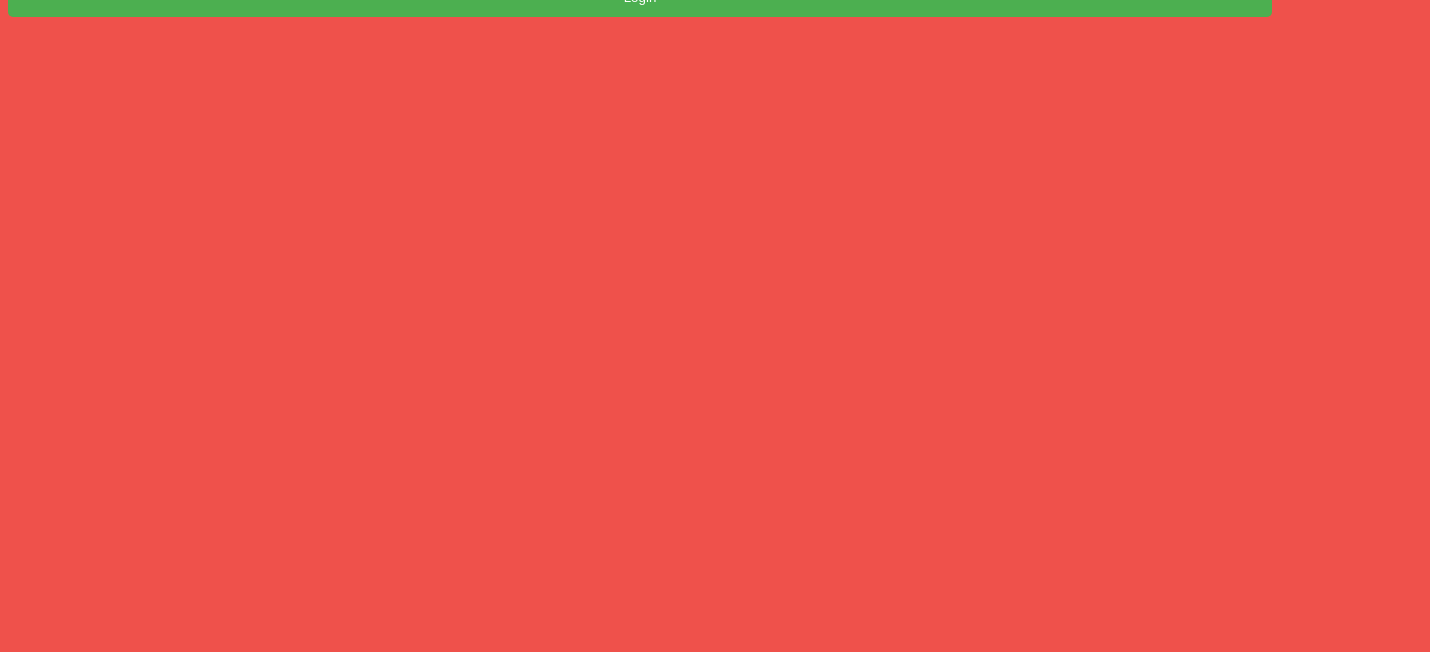
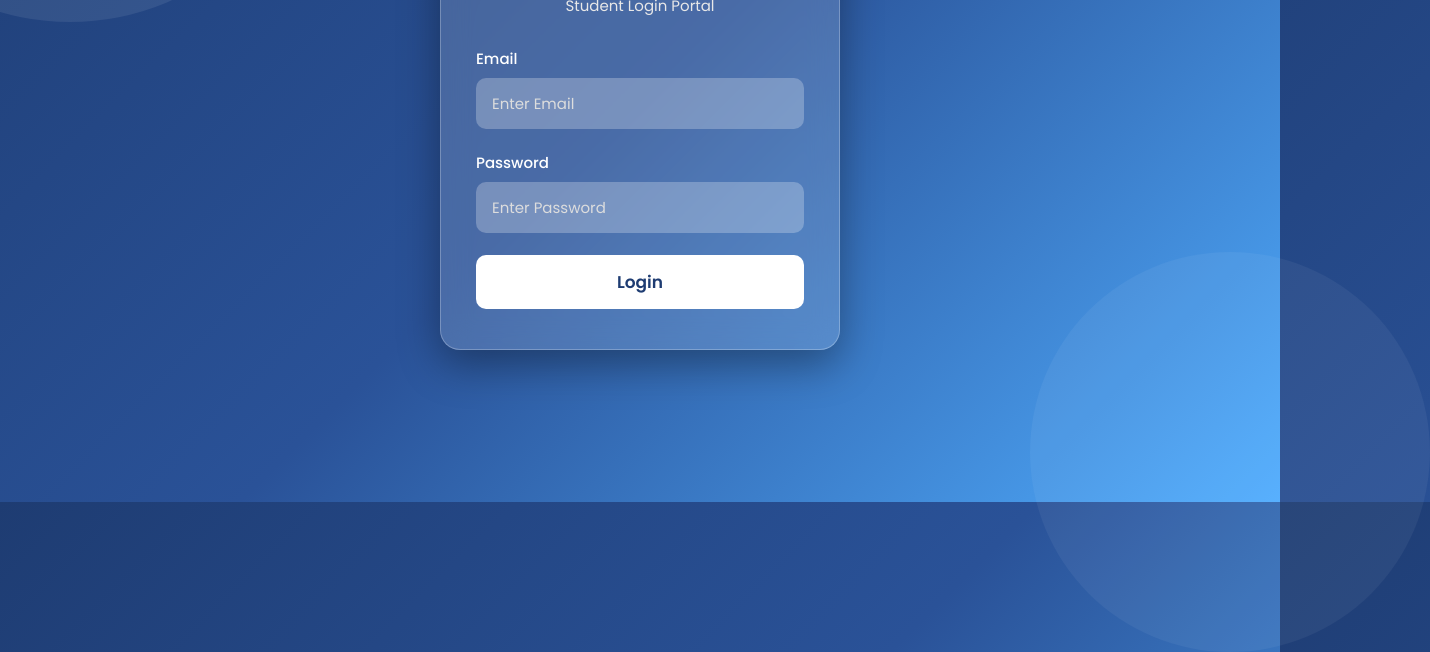
Before and after one commit to ag5640855-cmd/SMART-COACHING-MANAGEMENT-PROJECT, a website: page views/login.html in a window 1280 px wide. Shown: the part 298-950 px from the top of the page, 1430 px wide, since content can reach past the window. Before the commit the page ends 800 px from the top, so only its background shows below. Drawn offline with Linux system fonts and the light colour scheme.

Commit message:
updated login.css

```diff
--- a/public/css/login.css
+++ b/public/css/login.css
@@ -1,4 +1,4 @@
-body{
+/*body{
     background:#ef514b;
     font-family:Arial,sans-serif;
 }
@@ -14,7 +14,7 @@ body{
 
 h1{
     text-align:center;
-    color:#e91e63;
+    color:#a7e825;
 }
 
 input{
@@ -37,3 +37,163 @@ button{
 button:hover{
     background:#388e3c;
 }
+    */
+
+
+/* Google Font */
+@import url('https://fonts.googleapis.com/css2?family=Poppins:wght@300;400;500;600;700&display=swap');
+
+*{
+    margin:0;
+    padding:0;
+    box-sizing:border-box;
+    font-family:'Poppins',sans-serif;
+}
+
+body{
+    display:flex;
+    justify-content:center;
+    align-items:center;
+    min-height:100vh;
+    background:linear-gradient(135deg,#1e3c72,#2a5298,#4facfe);
+    overflow:hidden;
+}
+
+/* Background Animation */
+body::before{
+    content:"";
+    position:absolute;
+    width:500px;
+    height:500px;
+    background:rgba(255,255,255,0.08);
+    border-radius:50%;
+    top:-180px;
+    left:-180px;
+}
+
+body::after{
+    content:"";
+    position:absolute;
+    width:400px;
+    height:400px;
+    background:rgba(255,255,255,0.05);
+    border-radius:50%;
+    bottom:-150px;
+    right:-150px;
+}
+
+.login-container{
+    position:relative;
+    width:400px;
+    max-width:90%;
+    padding:40px 35px;
+    background:rgba(255,255,255,0.15);
+    backdrop-filter:blur(15px);
+    border:1px solid rgba(255,255,255,0.25);
+    border-radius:20px;
+    box-shadow:0 15px 40px rgba(0,0,0,0.35);
+    animation:fadeIn 0.8s ease;
+    z-index:1;
+}
+
+.login-container h1{
+    text-align:center;
+    color:#fff;
+    font-size:30px;
+    margin-bottom:8px;
+    font-weight:700;
+}
+
+.login-container p{
+    text-align:center;
+    color:#e8e8e8;
+    margin-bottom:30px;
+    font-size:15px;
+}
+
+.form-group{
+    margin-bottom:22px;
+}
+
+.form-group label{
+    display:block;
+    color:#fff;
+    margin-bottom:8px;
+    font-weight:500;
+    font-size:15px;
+}
+
+.form-group input{
+    width:100%;
+    padding:14px 16px;
+    border:none;
+    border-radius:10px;
+    background:rgba(255,255,255,0.25);
+    color:#fff;
+    font-size:15px;
+    outline:none;
+    transition:.3s;
+}
+
+.form-group input::placeholder{
+    color:#ddd;
+}
+
+.form-group input:focus{
+    background:rgba(255,255,255,0.35);
+    box-shadow:0 0 10px rgba(255,255,255,.4);
+    transform:scale(1.02);
+}
+
+button{
+    width:100%;
+    padding:14px;
+    border:none;
+    border-radius:10px;
+    background:#ffffff;
+    color:#1e3c72;
+    font-size:17px;
+    font-weight:600;
+    cursor:pointer;
+    transition:.3s;
+}
+
+button:hover{
+    background:#ffd54f;
+    color:#000;
+    transform:translateY(-3px);
+    box-shadow:0 10px 20px rgba(0,0,0,0.3);
+}
+
+button:active{
+    transform:scale(.98);
+}
+
+@keyframes fadeIn{
+    from{
+        opacity:0;
+        transform:translateY(40px);
+    }
+    to{
+        opacity:1;
+        transform:translateY(0);
+    }
+}
+
+/* Responsive */
+
+@media(max-width:480px){
+
+    .login-container{
+        padding:30px 25px;
+    }
+
+    .login-container h1{
+        font-size:24px;
+    }
+
+    .login-container p{
+        font-size:14px;
+    }
+
+}
```
